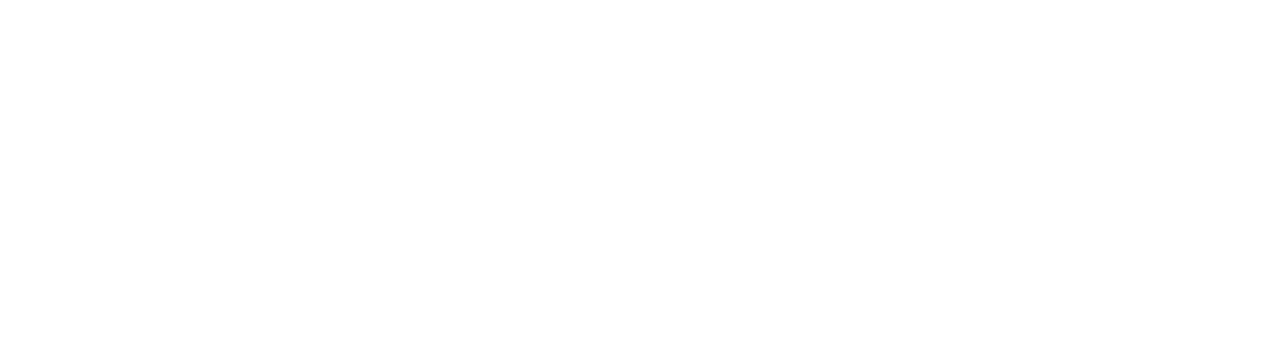
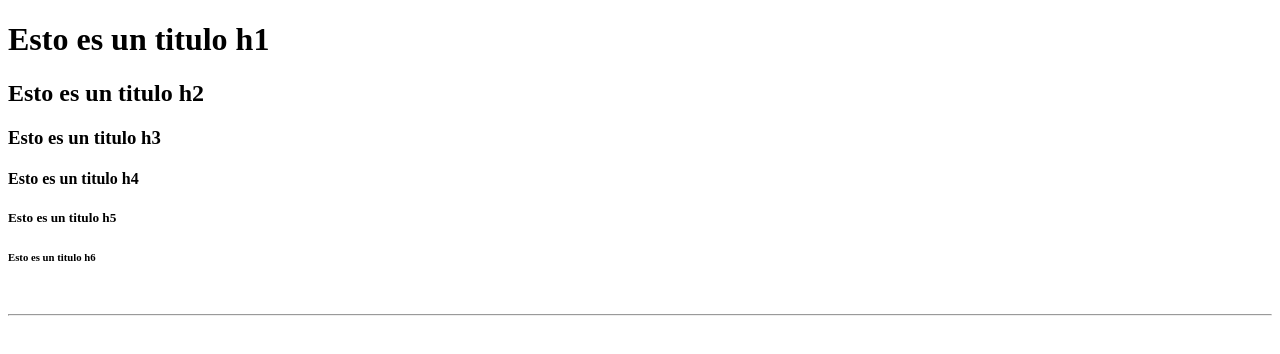
Before and after one commit to learsixela/FundamentosWebG6, a plain HTML site: page HTML/index.html in a window 1280 px wide. Drawn offline with Linux system fonts and the light colour scheme.

Commit message:
HTML - Elementos heading

```diff
--- a/HTML/index.html
+++ b/HTML/index.html
@@ -5,10 +5,21 @@
     <meta charset="UTF-8">
     <meta http-equiv="X-UA-Compatible" content="IE=edge">
     <meta name="viewport" content="width=device-width, initial-scale=1.0">
-    <title>Documento</title>
+    <title>MI PAGINA WEB 1</title>
 </head>
 
 <body>
+    <!-- heading 1em = 16px-->
+    <h1>Esto es un titulo h1 </h1>
+    <h2>Esto es un titulo h2 </h2>
+    <h3>Esto es un titulo h3 </h3>
+    <h4>Esto es un titulo h4 </h4>
+    <h5>Esto es un titulo h5 </h5>
+    <h6>Esto es un titulo h6 </h6>
+    <!-- <br> salto linea-->
+    <br>
+    <!-- <hr> linea horizontal-->
+    <hr>
 
 </body>
 
```
